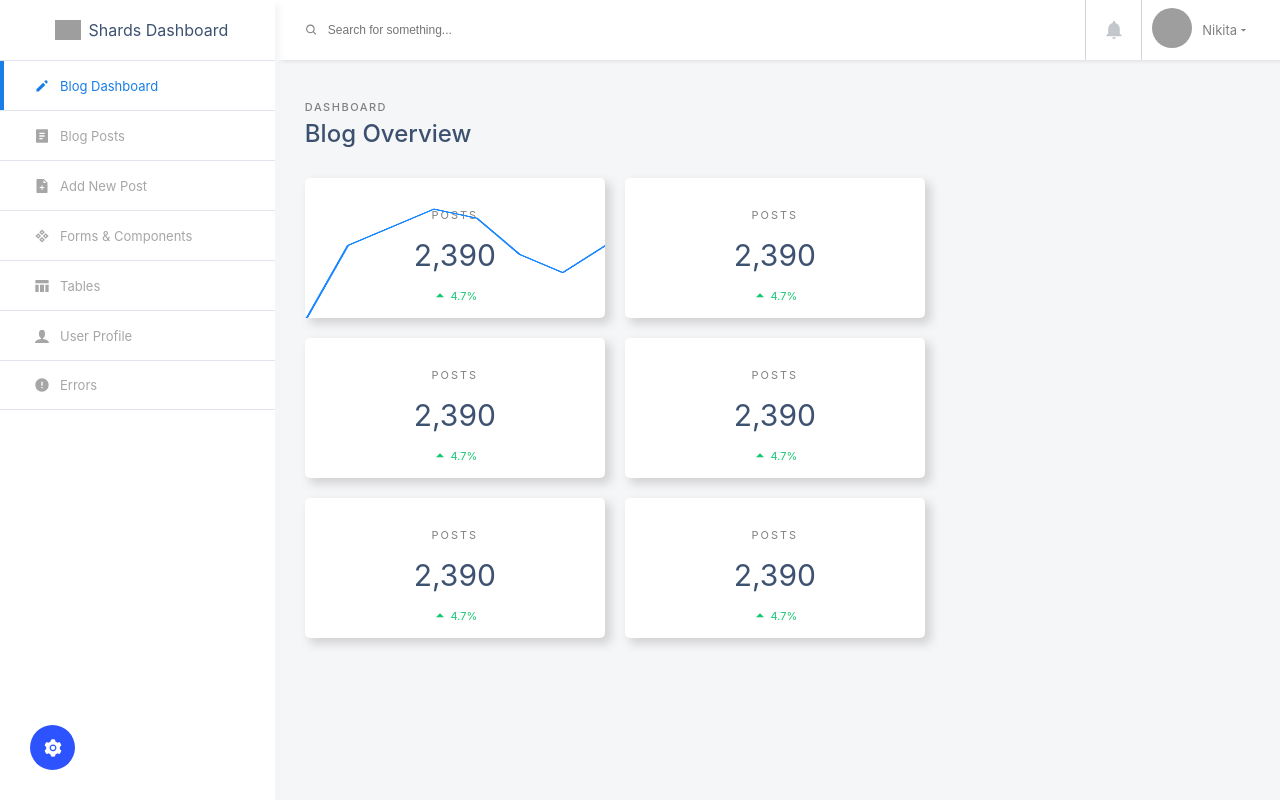
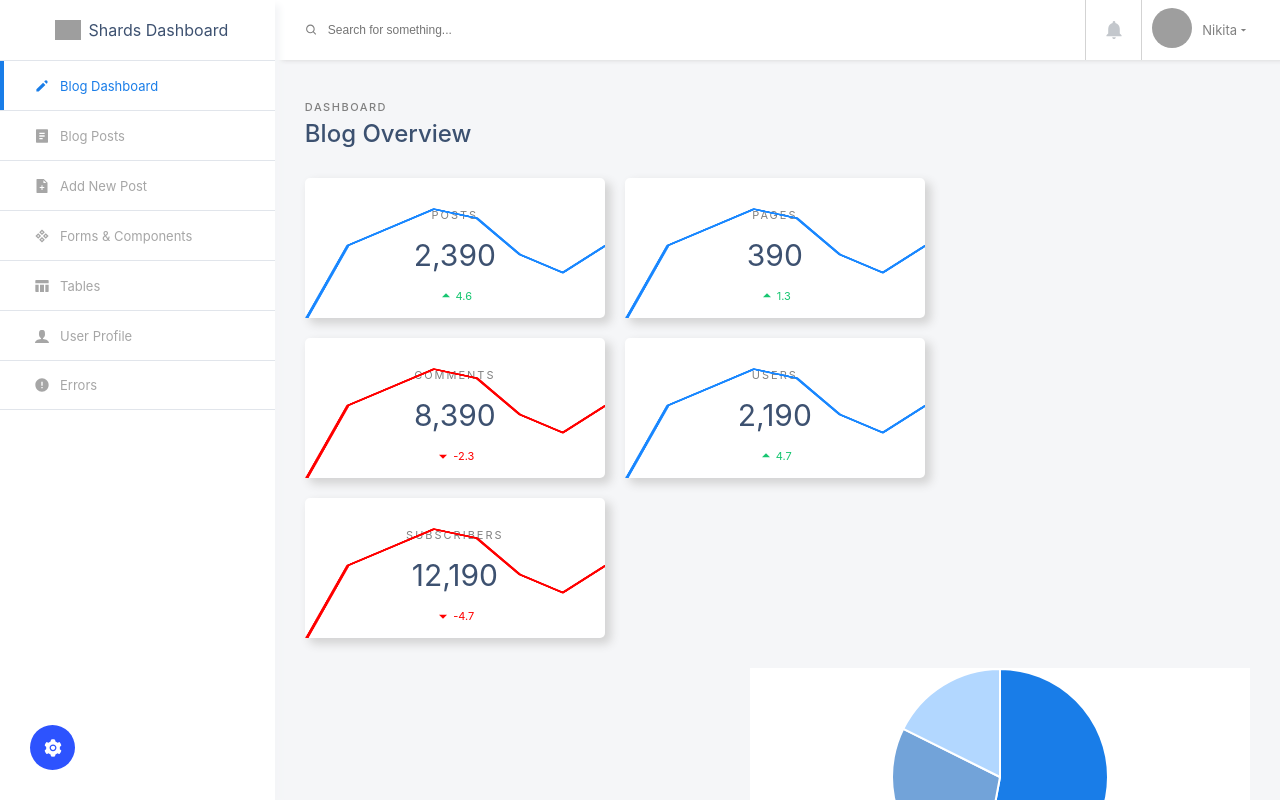
Before and after one commit to abhikam395/Dashboard, a React (Create React App) app: page / in a window 1280 px wide. Built offline with nearby package versions, Linux system fonts and the light colour scheme; grey boxes are pictures that could not be loaded.

Commit message:
new build created

```diff
--- a/src/assets/scss/common.scss
+++ b/src/assets/scss/common.scss
@@ -27,10 +27,11 @@
         color: grey;
     }
 
-    &__row{
+    &__graphs{
         display: flex;
         margin-top: 10px;
         margin-bottom: 20px;
         flex-wrap: wrap;
+        list-style: none;
     }
 }
--- /dev/null
+++ b/src/components/LineGraphComponent.js
@@ -0,0 +1,76 @@
+import React, {Component} from 'react';
+import './linegraph.scss';
+
+import {RiArrowDownSFill, RiArrowUpSFill} from 'react-icons/ri';
+
+export default class LineGraphComponent extends Component{
+
+    componentDidMount(){
+        let {data } = this.props;
+        this.drawLine(data.id - 1)
+    }
+
+    drawLine(id){
+        let {data} = this.props;
+        var canvas = document.getElementsByClassName( "data__canvas")[id];
+        var context = canvas.getContext( "2d" );
+
+        // declare graph start and end
+        var GRAPH_TOP = 100;
+        var GRAPH_LEFT = 0;
+        var GRAPH_RIGHT = 630;
+
+        var GRAPH_HEIGHT = 350;
+
+        // declare test data set and get length
+        var dataArr = [ 6, 8, 10, 12, 11, 7, 5, 8 ];
+        var arrayLen = dataArr.length;
+        // calculate largest piece of data
+
+        var largest = 0;
+        for( var i = 0; i < arrayLen; i++ ){
+            if( dataArr[ i ] > largest ){
+                largest = dataArr[ i ];
+            }
+        }
+
+        context.beginPath();
+        // make your graph look less jagged
+        context.lineJoin = "round";
+        context.strokeStyle = data.percentage > 0 ? "#1987FF" : 'red'
+        context.lineWidth = 6;
+        context.fillStyle = "#F2FBFD";
+        // add first point in the graph
+        context.moveTo(GRAPH_LEFT, 460 );
+        // loop over data and add points starting from the 2nd index in the array as the first has been added already
+        for( var i = 1; i < arrayLen; i++ ){
+            context.lineTo( GRAPH_RIGHT / arrayLen * i + GRAPH_LEFT, ( GRAPH_HEIGHT - dataArr[ i ] / largest * GRAPH_HEIGHT ) + GRAPH_TOP );
+        }
+        // context.fill();
+        // actually draw the graph
+        context.stroke();
+    }
+
+    render(){
+        let {data} = this.props;
+        return (
+            <li className="data data--size data--theme" id="data">
+                <h4 className="data__name">{data.name}</h4>
+                <h1 className="data__count">{data.count}</h1>
+                {data.percentage >= 0 &&
+                    <div className="data__row data__up">
+                        <RiArrowUpSFill className="data__icon"/>
+                        <span className="data__percentage">{data.percentage}</span>
+                    </div>
+                }
+                {data.percentage < 0 &&
+                    <div className="data__row data__down">
+                        <RiArrowDownSFill className="data__icon"/>
+                        <span className="data__percentage">{data.percentage}</span>
+                    </div>
+                }
+                <canvas className="data__canvas" id="canvas" width="550" height="450"></canvas>
+        </li>
+        )
+    }
+}
--- /dev/null
+++ b/src/components/linegraph.scss
@@ -0,0 +1,65 @@
+.data{
+    border-radius: 5px;
+    box-shadow: 5px 5px 10px 1px lightgrey;
+    position: relative;
+    margin-top: 20px;
+    margin-right: 20px;
+    cursor: pointer;
+
+    &--size{
+        height: 140px;
+        width: 300px;
+    }
+
+    &--theme{
+        background-color: white;
+    }
+
+    &__name{
+        font-weight: 400;
+        font-size: 11px;
+        letter-spacing: 2px;
+        color: gray;
+        margin: 30px 0 15px 0;
+    }
+
+    &__count{
+        font-weight: 400;
+        font-size: 30px;
+        color: #3D5170;
+    }
+
+    &__percentage{
+        font-size: 11px;
+    }
+
+    &__row{
+        display: flex;
+        align-items: center;
+        justify-content: center;
+        margin: 15px 0;
+        color: #17C671;
+    }
+
+    &__icon{
+        margin-right: 2px;
+    }
+
+    &__canvas{
+        position: absolute;
+        align-self: flex-end;
+        top: 0px;
+        left: 0px;
+        width: 100%;
+        height: 100%;
+        text-align: end;
+    }
+
+    &__up{
+        color: #17C671;
+    }
+
+    &__down{
+        color: red;
+    }
+}
--- a/src/components/pie.scss
+++ b/src/components/pie.scss
@@ -1,3 +1,9 @@
 .pie{
-
+    display: flex;
+    align-items: center;
+    width: 500px;
+    height: 500px;
+    background-color: white;
+    align-self: flex-end;
+    margin-top: 10px;
 }
--- a/src/pages/BlogDashboardPage.js
+++ b/src/pages/BlogDashboardPage.js
@@ -1,99 +1,58 @@
 import React, {Component} from 'react';
 import './blogdashboard.scss';
 
-import {RiArrowDownSFill, RiArrowUpSFill} from 'react-icons/ri';
+import LineGraphComponent from '../components/LineGraphComponent';
 import PieComponent from '../components/PieComponent';
-
-const DATA_COUNT = 12;
-const labels = [];
-for (let i = 0; i < DATA_COUNT; ++i) {
-  labels.push(i.toString());
-}
-const datapoints = [0, 20, 20, 60, 60, 120, NaN, 180, 120, 125, 105, 110, 170];
-const data = {
-  labels: labels,
-  datasets: [
-    {
-      label: 'Cubic interpolation (monotone)',
-      data: datapoints,
-      borderColor: 'red',
-      fill: false,
-      cubicInterpolationMode: 'monotone',
-      tension: 0.4
-    }, {
-      label: 'Cubic interpolation',
-      data: datapoints,
-      borderColor: 'blue',
-      fill: false,
-      tension: 0.4
-    }, {
-      label: 'Linear interpolation (default)',
-      data: datapoints,
-      borderColor: 'green',
-      fill: false
-    }
-  ]
-};
 
 export default class BlogDashboardPage extends Component{
 
     constructor(){
         super();
         this.state = {
-            data: {
+           dataList: [
+            {
                 id: 1,
                 name: 'POSTS',
                 count: '2,390',
-                percentage: '4.7%'
+                percentage: 4.6
+            },
+            {
+                id: 2,
+                name: 'PAGES',
+                count: '390',
+                percentage: 1.3
+            },
+            {
+                id: 3,
+                name: 'COMMENTS',
+                count: '8,390',
+                percentage: -2.3
+            },
+            {
+                id: 4,
+                name: 'USERS',
+                count: '2,190',
+                percentage: 4.7
+            },
+            {
+                id: 5,
+                name: 'SUBSCRIBERS',
+                count: '12,190',
+                percentage: -4.7
             }
+           ]
         }
     }
 
-    componentDidMount(){
-        var canvas = document.querySelector( ".data__canvas");
-        var context = canvas.getContext( "2d" );
-
-        // declare graph start and end
-        var GRAPH_TOP = 100;
-        var GRAPH_BOTTOM = 375;
-        var GRAPH_LEFT = 0;
-        var GRAPH_RIGHT = 630;
-
-        var GRAPH_HEIGHT = 350;
-        var GRAPH_WIDTH = 450;
-
-        // declare test data set and get length
-        var dataArr = [ 6, 8, 10, 12, 11, 7, 5, 8 ];
-        var arrayLen = dataArr.length;
-        // calculate largest piece of data
-
-        var largest = 0;
-        for( var i = 0; i < arrayLen; i++ ){
-            if( dataArr[ i ] > largest ){
-                largest = dataArr[ i ];
-            }
-        }
-
-        context.beginPath();
-        // make your graph look less jagged
-        context.lineJoin = "round";
-        context.strokeStyle = "#1987FF";
-        context.lineWidth = 4;
-        context.fillStyle = "#F2FBFD";
-        // add first point in the graph
-        context.moveTo(GRAPH_LEFT, 460 );
-        // loop over data and add points starting from the 2nd index in the array as the first has been added already
-        for( var i = 1; i < arrayLen; i++ ){
-            context.lineTo( GRAPH_RIGHT / arrayLen * i + GRAPH_LEFT, ( GRAPH_HEIGHT - dataArr[ i ] / largest * GRAPH_HEIGHT ) + GRAPH_TOP );
-        }
-        // context.fill();
-        // actually draw the graph
-        context.stroke();
+    renderLineGraphs(list){
+        return list.map(data => (
+            <LineGraphComponent data={data}/>
+        ))
     }
 
     render(){
         let {category, title} = this.props;
-        let {data} = this.state;
+        let {dataList} = this.state;
         return (
             <div className="
                 container
@@ -103,64 +62,10 @@ export default class BlogDashboardPage extends Component{
                 {category && <h5 className="container__category">{category}</h5>}
                 {title && <h1 className="container__title">{title}</h1>}
 
-                <div className="container__row">
-                    <div className="data data--size data--theme">
-                        <h4 className="data__name">{data.name}</h4>
-                        <h1 className="data__count">{data.count}</h1>
-                        <div className="data__row">
-                            <RiArrowUpSFill className="data__icon"/>
-                            <span className="data__percentage">{data.percentage}</span>
-                        </div>
-                        <canvas className="data__canvas" id="canvas" width="550" height="450"></canvas>
-                    </div>
-                    <div className="data data--size data--theme">
-                        <h4 className="data__name">{data.name}</h4>
-                        <h1 className="data__count">{data.count}</h1>
-                        <div className="data__row">
-                            <RiArrowUpSFill className="data__icon"/>
-                            <span className="data__percentage">{data.percentage}</span>
-                        </div>
-                        <canvas className="data__canvas" id="canvas" width="550" height="450"></canvas>
-                    </div>
-                    <div className="data data--size data--theme">
-                        <h4 className="data__name">{data.name}</h4>
-                        <h1 className="data__count">{data.count}</h1>
-                        <div className="data__row">
-                            <RiArrowUpSFill className="data__icon"/>
-                            <span className="data__percentage">{data.percentage}</span>
-                        </div>
-                        <canvas className="data__canvas" id="canvas" width="550" height="450"></canvas>
-                    </div>
-                    <div className="data data--size data--theme">
-                        <h4 className="data__name">{data.name}</h4>
-                        <h1 className="data__count">{data.count}</h1>
-                        <div className="data__row">
-                            <RiArrowUpSFill className="data__icon"/>
-                            <span className="data__percentage">{data.percentage}</span>
-                        </div>
-                        <canvas className="data__canvas" id="canvas" width="550" height="450"></canvas>
-                    </div>
-                    <div className="data data--size data--theme">
-                        <h4 className="data__name">{data.name}</h4>
-                        <h1 className="data__count">{data.count}</h1>
-                        <div className="data__row">
-                            <RiArrowUpSFill className="data__icon"/>
-                            <span className="data__percentage">{data.percentage}</span>
-                        </div>
-                        <canvas className="data__canvas" id="canvas" width="550" height="450"></canvas>
-                    </div>
-                    <div className="data data--size data--theme">
-                        <h4 className="data__name">{data.name}</h4>
-                        <h1 className="data__count">{data.count}</h1>
-                        <div className="data__row">
-                            <RiArrowUpSFill className="data__icon"/>
-                            <span className="data__percentage">{data.percentage}</span>
-                        </div>
-                        <canvas className="data__canvas" id="canvas" width="550" height="450"></canvas>
-                    </div>
-                </div>
+                <ul className="container__graphs">
+                    {this.renderLineGraphs(dataList)}
+                </ul>
                 <PieComponent />
-
             </div>
         )
     }
```
Also changed, not shown: src/components/PieComponent.js (+41 -1 lines), 24 other files (tests, documents, lock files or other folders).
